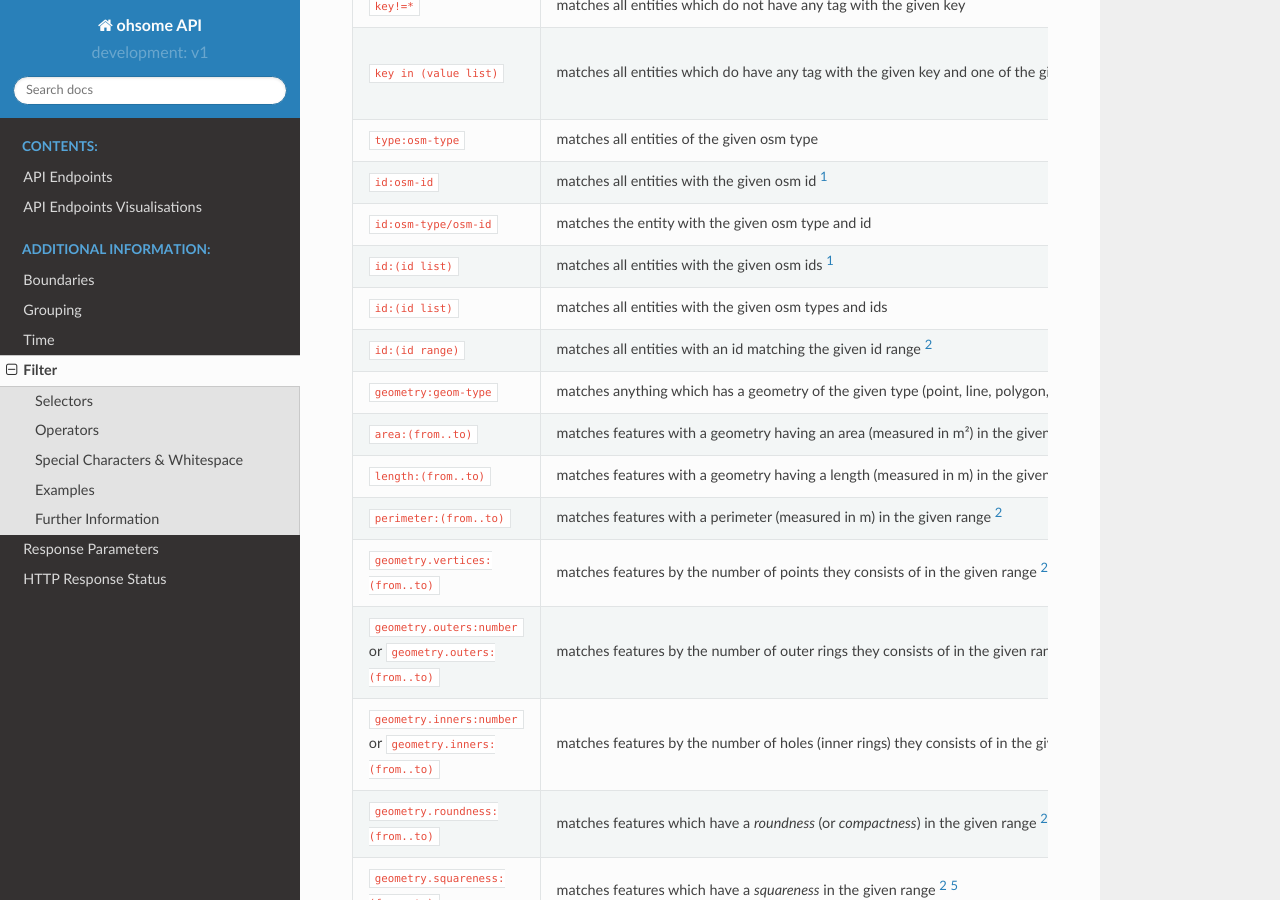
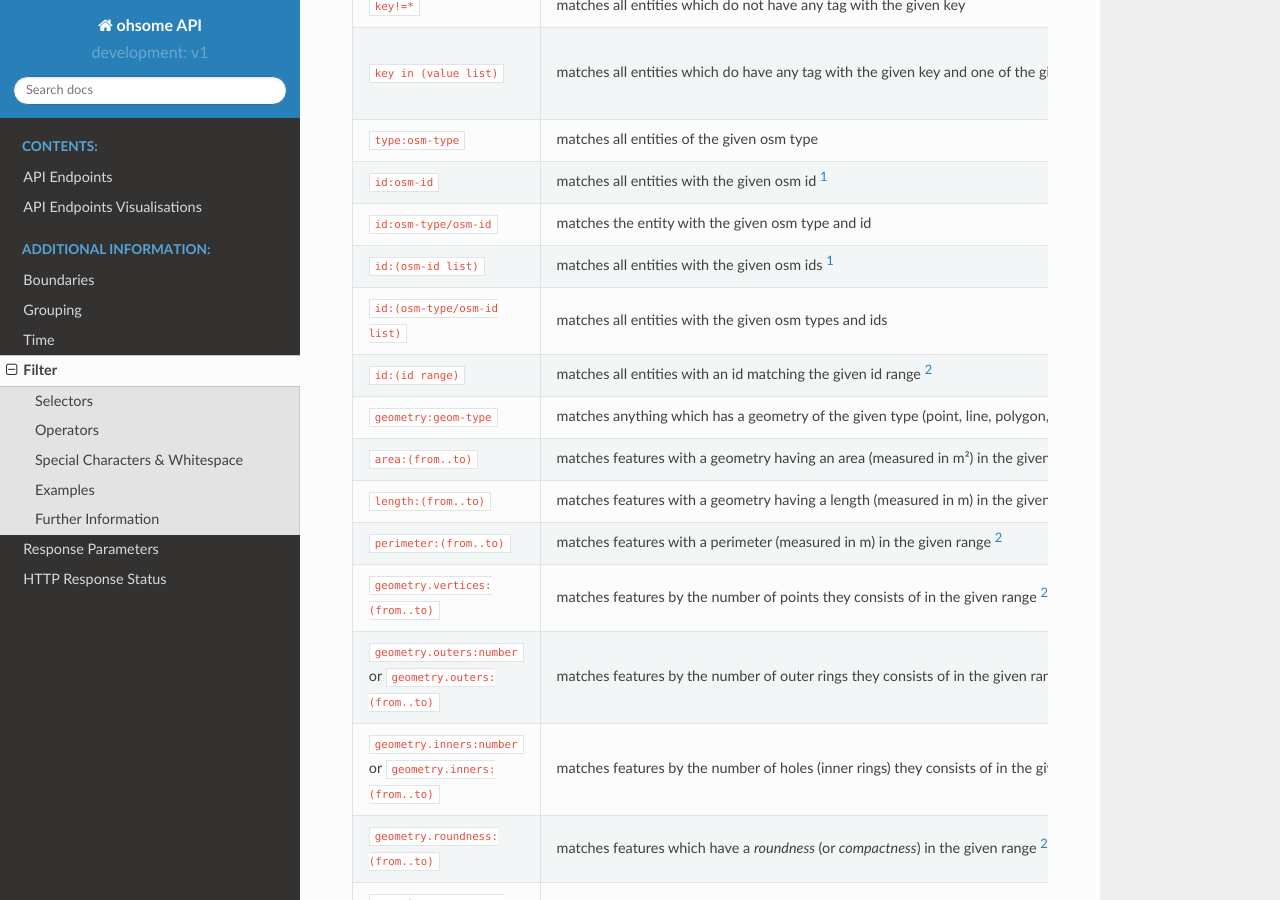
Before and after one commit to GIScience/ohsome-api, a Sphinx documentation site: the page built from docs/filter.rst, in a window 1280 px wide and 900 px high, scrolled down 691 px. Built offline with Sphinx 7.4.7 and the Read the Docs theme 2.0.0, drawn with Linux system fonts in a browser that asks for light colours.

Commit message:
docs(filter): fix wrong selector is:(id list) (#326)

```diff
--- a/docs/filter.rst
+++ b/docs/filter.rst
@@ -45,10 +45,10 @@
     | ``id:osm-type/osm-id``             | matches the entity with the given  | ``id:node/1234``                  |
     |                                    | osm type and id                    |                                   |
     +------------------------------------+------------------------------------+-----------------------------------+
-    | ``id:(id list)``                   | matches all entities with the      | ``id:(1, 42, 1234)``              |
+    | ``id:(osm-id list)``               | matches all entities with the      | ``id:(1, 42, 1234)``              |
     |                                    | given osm ids [1]_                 |                                   |
     +------------------------------------+------------------------------------+-----------------------------------+
-    | ``id:(id list)``                   | matches all entities with the      | ``id:(node/1, way/3)``            |
+    | ``id:(osm-type/osm-id list)``      | matches all entities with the      | ``id:(node/1, way/3)``            |
     |                                    | given osm types and ids            |                                   |
     +------------------------------------+------------------------------------+-----------------------------------+
     | ``id:(id range)``                  | matches all entities with an id    | ``id:(1 .. 9999)``                |
```
Also changed, not shown: CHANGELOG.md (+5 -0 lines).
